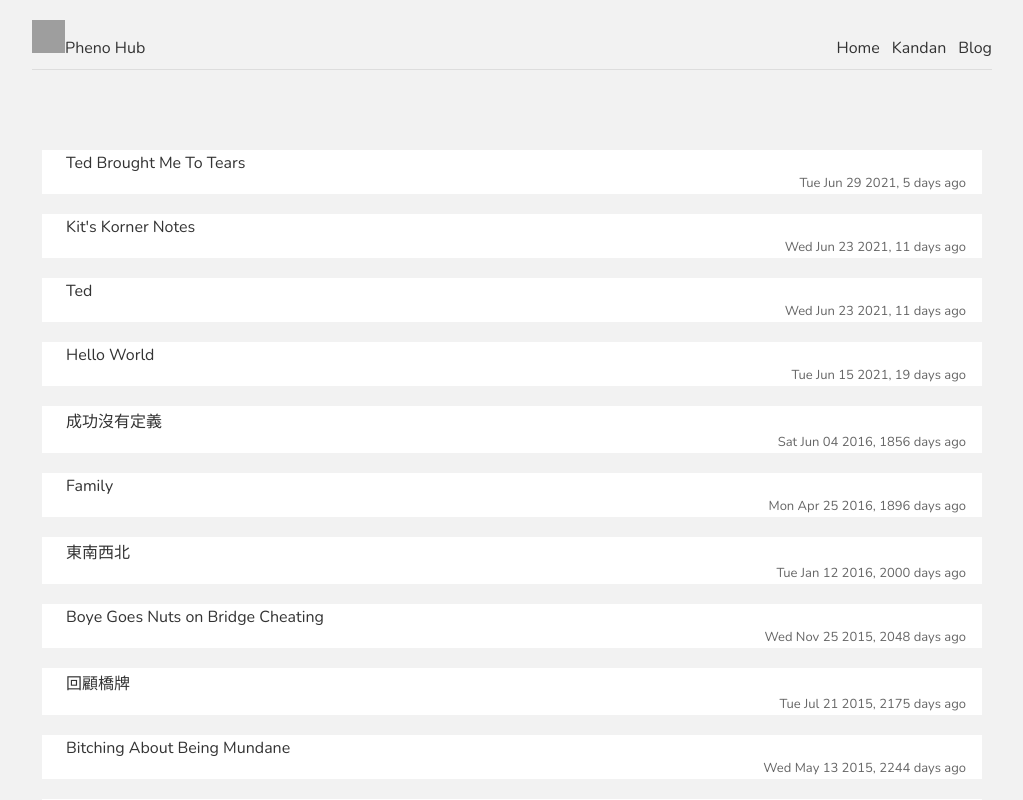
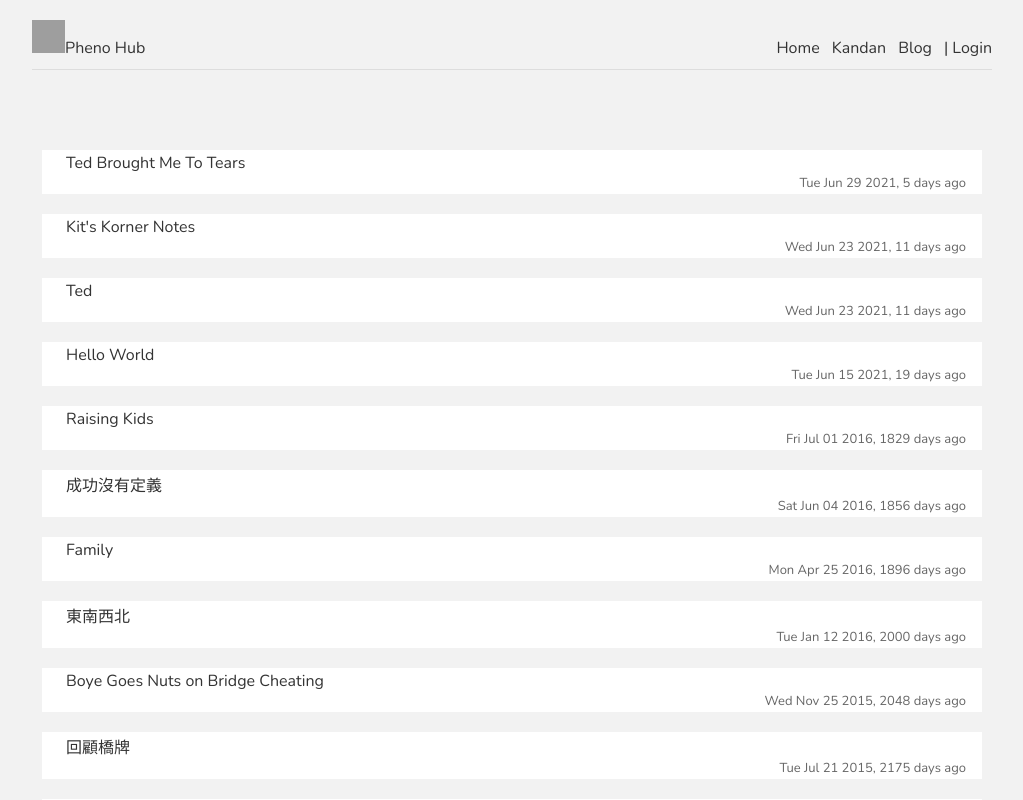
Before and after one commit to phenogit/pheno-hub, a Next.js app: page /blog in a window 1280 px wide. Shown: the top 800 px of the page, without its empty margins (128-1151 px from the left). Built offline with nearby package versions, Linux system fonts and the light colour scheme; no server answers; grey boxes are pictures that could not be loaded.

Commit message:
add post

```diff
--- a/components/layouts/Layout.js
+++ b/components/layouts/Layout.js
@@ -1,8 +1,21 @@
 import Link from "next/link";
 import Head from "next/head";
 import Image from "next/image";
+import { useSession, signIn, signOut } from "next-auth/client";
 
 export function Layout({ children, title = "This is the default title" }) {
+  const [session] = useSession();
+
+  const handleLogin = (e) => {
+    e.preventDefault();
+    signIn("github");
+  };
+
+  const handleLogout = (e) => {
+    e.preventDefault();
+    signOut();
+  };
+
   return (
     <div className="content">
       <Head>
@@ -28,6 +41,18 @@ export function Layout({ children, title = "This is the default title" }) {
           <Link href="/blog">
             <a>Blog</a>
           </Link>
+          {session ? (
+            <>
+              <a href="#" onClick={handleLogout}>
+                | Logout
+              </a>
+              <Image src={session.user.image} width={30} height={30} />
+            </>
+          ) : (
+            <a href="#" onClick={handleLogin}>
+              | Login
+            </a>
+          )}
         </nav>
       </header>
 
--- a/next.config.js
+++ b/next.config.js
@@ -3,15 +3,18 @@ module.exports = {
     config.module.rules.push({
       test: /\.(png|svg)$/,
       use: {
-          loader: 'url-loader',
+        loader: "url-loader",
         options: {
           limit: 8192,
-            publicPath: '/_next/static/',
-            outputPath: 'static/',
-            name: '[name].[ext]',
+          publicPath: "/_next/static/",
+          outputPath: "static/",
+          name: "[name].[ext]",
         },
       },
-      })
-      return config
+    });
+    return config;
   },
-  }
+  images: {
+    domains: ["avatars.githubusercontent.com"],
+  },
+};
```
Also changed, not shown: data/blog/2016-07-01-Raising-Kids.md (added, +1 -0 lines). Lines whose indentation alone changed are shown as unchanged.
